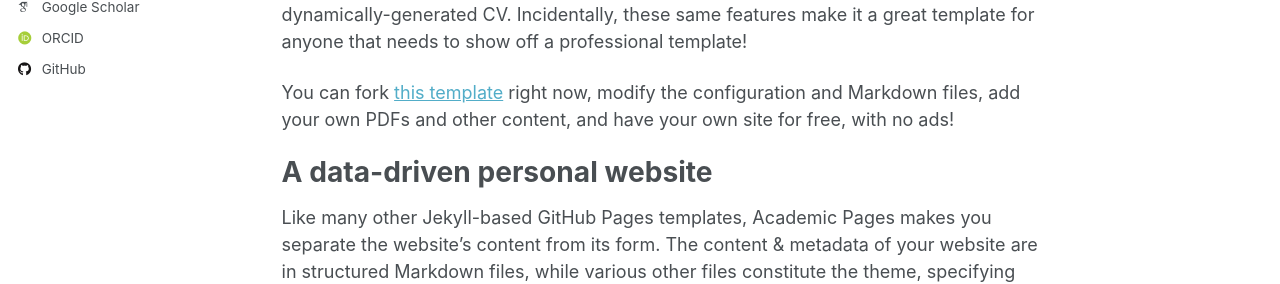
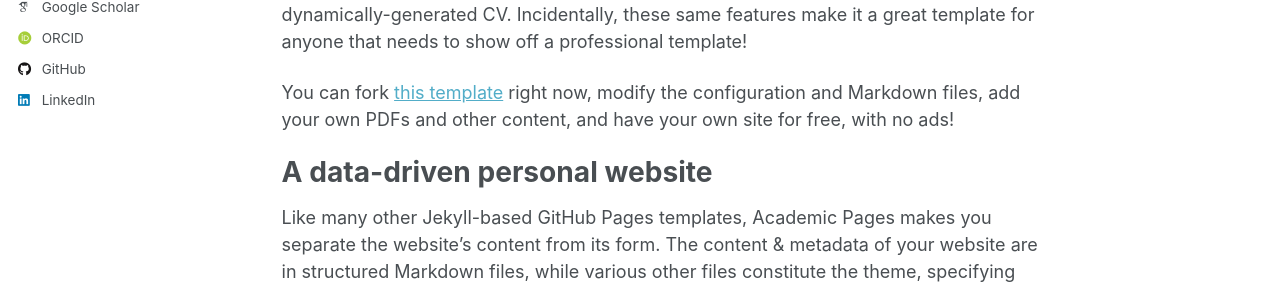
Before and after one commit to pierrepita/pierrepita.github.io, a Jekyll site: the page built from _pages/about.md, in a window 1280 px wide. Shown: the part 330-614 px from the top of the page. Built offline with Jekyll 4.4.1, drawn with Linux system fonts in a browser that asks for light colours; some web fonts are replaced; a script that is not in the unit is left out.

Commit message:
Update LinkedIn username in config file

```diff
--- a/_config.yml
+++ b/_config.yml
@@ -62,7 +62,7 @@ author:
   keybase          : # Username
   instagram        : # Username
   lastfm           : # Username
-  linkedin         : # robespierre-pita
+  linkedin         : robespierre-pita
   mastodon         : # URL
   medium           : # URL
   pinterest        : # Username
```
